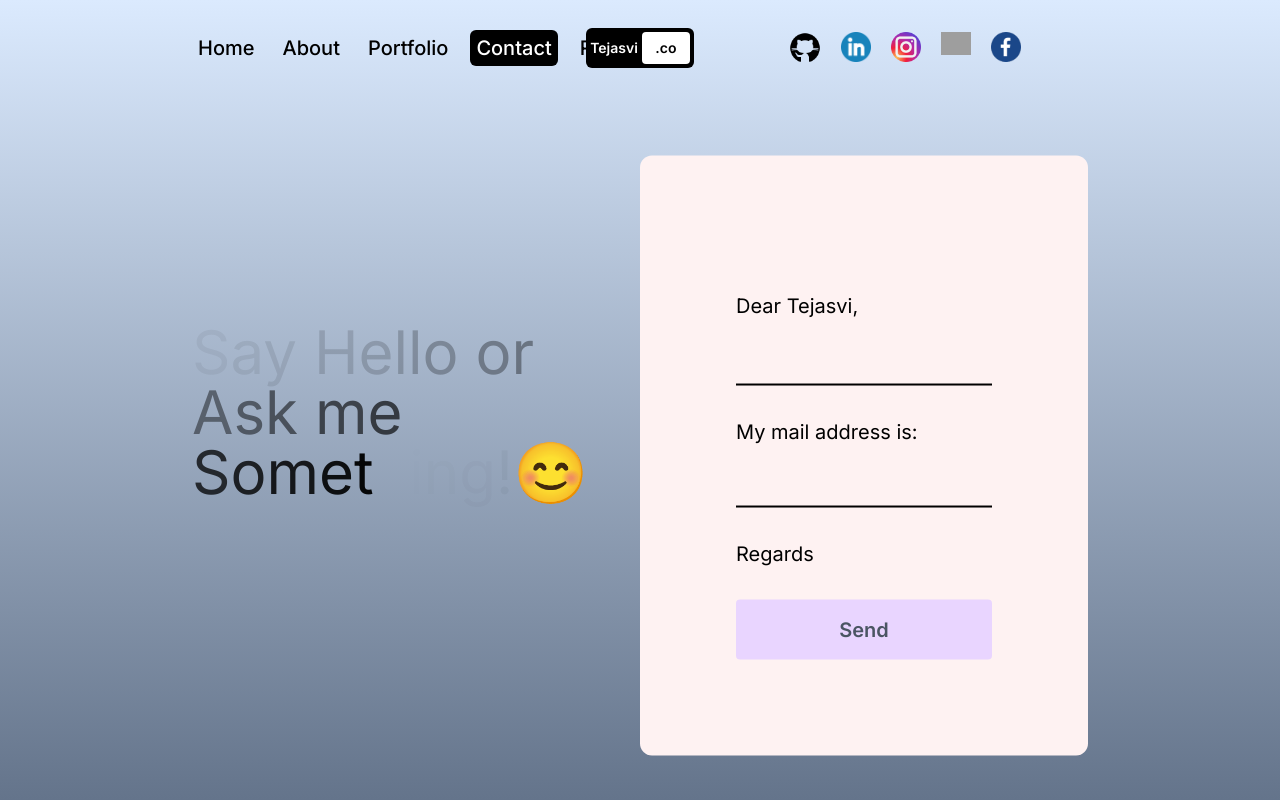
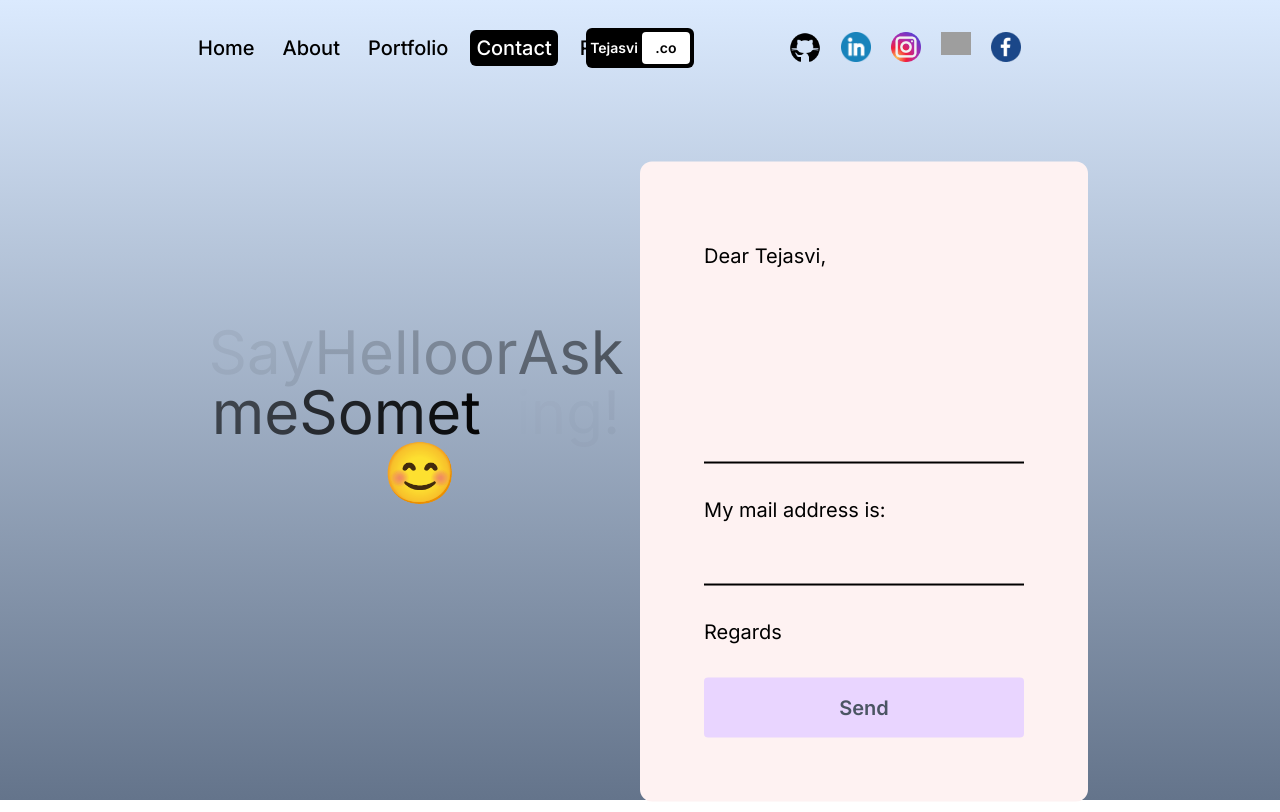
Before and after one commit to tejasvi541/portfolio-2.0, a Next.js app: page /contact in a window 1280 px wide. Built offline with nearby package versions, Linux system fonts and the light colour scheme; grey boxes are pictures that could not be loaded.

Commit message:
Changed contact page for some tailwind css

```diff
--- a/src/app/contact/page.jsx
+++ b/src/app/contact/page.jsx
@@ -7,7 +7,6 @@ const ContactPage = () => {
   const [success, setSuccess] = useState(false);
   const [error, setError] = useState(false);
   const text = "Say Hello or Ask me Something!";
-
   const form = useRef();
 
   const sendEmail = (e) => {
@@ -39,10 +38,11 @@ const ContactPage = () => {
       initial={{ y: "-200vh" }}
       animate={{ y: "-12%" }}
       transition={{ duration: 1 }}>
-      <div className="lg:h-screen flex flex-col lg:flex-row px-4 sm:px-8 md:px-12 lg:px-20 xl:px-48 sm:overflow-auto lg:overflow-hidden">
-        {/* TEXT CONTAINER */}
-        <div className="h-1/2 lg:h-full lg:w-1/2 flex items-center justify-center text-6xl">
-          <div>
+      {/* Main Container */}
+      <div className="flex flex-col lg:flex-row px-4 sm:px-8 md:px-12 lg:px-20 xl:px-48 lg:overflow-hidden min-h-screen">
+        {/* Text Container */}
+        <div className="flex items-center justify-center text-3xl sm:text-4xl md:text-5xl lg:text-6xl lg:w-1/2 h-[30vh] lg:h-auto lg:min-h-screen p-4 mb-8 lg:mb-0">
+          <div className="flex flex-wrap justify-center items-center">
             {text.split("").map((letter, index) => (
               <motion.span
                 key={index}
@@ -56,17 +56,17 @@ const ContactPage = () => {
                 {letter}
               </motion.span>
             ))}
-            😊
+            <span className="ml-2">😊</span>
           </div>
         </div>
-        {/* FORM CONTAINER */}
+        {/* Form Container */}
         <form
           onSubmit={sendEmail}
           ref={form}
-          className="lg:h-3/4 lg:w-1/2 sm:h-full bg-red-50 rounded-xl text-xl flex flex-col gap-8 justify-center p-24 relative top-36 overflow-auto">
-          <span className="mt-10">Dear Tejasvi,</span>
+          className="bg-red-50 rounded-xl lg:relative lg:top-[150px] text-base sm:text-lg md:text-xl lg:w-1/2 max-w-full max-h-[80vh] flex flex-col gap-4 sm:gap-6 md:gap-8 justify-center p-4 sm:p-6 md:p-8 lg:p-12 xl:p-16 overflow-auto">
+          <span className="mt-4">Dear Tejasvi,</span>
           <textarea
-            rows={6}
+            rows={8}
             className="bg-transparent border-b-2 border-b-black outline-none resize-none"
             name="user_message"
           />
@@ -77,7 +77,7 @@ const ContactPage = () => {
             className="bg-transparent border-b-2 border-b-black outline-none"
           />
           <span>Regards</span>
-          <button className="bg-purple-200 rounded font-semibold text-gray-600 p-4">
+          <button className="bg-purple-200 rounded font-semibold text-gray-600 p-2 sm:p-3 md:p-4">
             Send
           </button>
           {success && (
```
Also changed, not shown: src/app/layout.jsx (renamed from src/app/layout.js).
